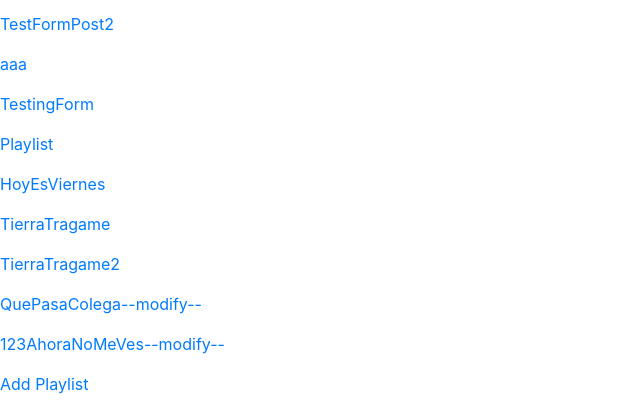
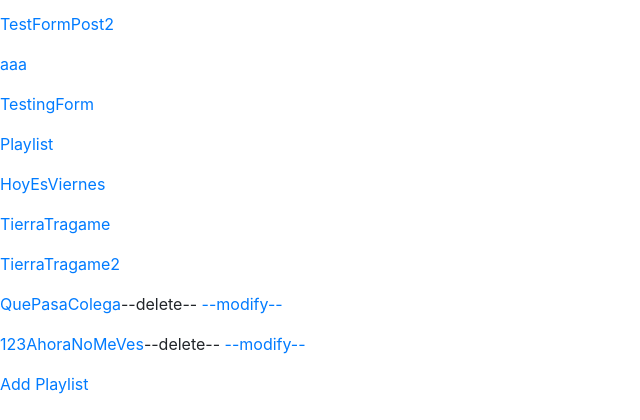
Before and after one commit to javigoo/web-project, a Django app: template apps/spotify/templates/spotify/playlists.html in a window 1280 px wide. Shown: the part 380-800 px from the top of the page, without its empty margins (0-640 px from the left). Run offline with Django 3.2, Linux system fonts and the light colour scheme; the template is opened without the code that fills it: values that come from a table or form of the project are taken from there, others are empty; data comes from the database, SQL or seed files in the repository; parts of the project's set-up code (start-up, migrations or seed data) failed here and were passed over; some libraries are stand-ins or nearby versions.

Commit message:
delete added on playlist.html

```diff
--- a/apps/spotify/templates/spotify/playlists.html
+++ b/apps/spotify/templates/spotify/playlists.html
@@ -6,7 +6,7 @@
         <h1> Playlists: </h1>
         {% for playlist in playlist_list %}
             {% if playlist.is_local == True %}
-                <p><a href="{% url 'spotify:infoplaylist' playlist_id=playlist.id %}">{{ playlist.name }}</a><a href="{% url 'spotify:modify_playlist'  playlist_id=playlist.id %}">--modify-- </a></p>
+                <p><a href="{% url 'spotify:infoplaylist' playlist_id=playlist.id %}">{{ playlist.name }}</a><a>--delete-- </a><a href="{% url 'spotify:modify_playlist'  playlist_id=playlist.id %}">--modify-- </a></p>
             {% else %}
             <p><a href="{% url 'spotify:infoplaylist' playlist_id=playlist.id %}">{{ playlist.name }}</a></p>
             {% endif %}
```
